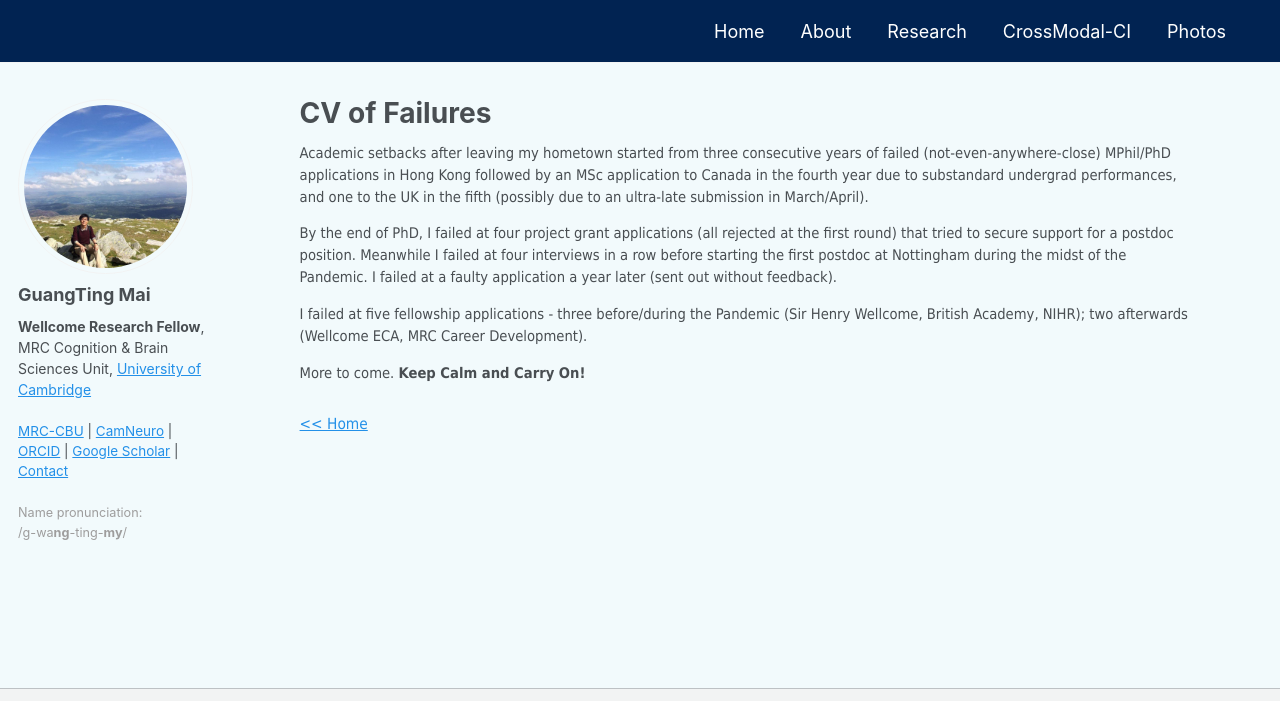
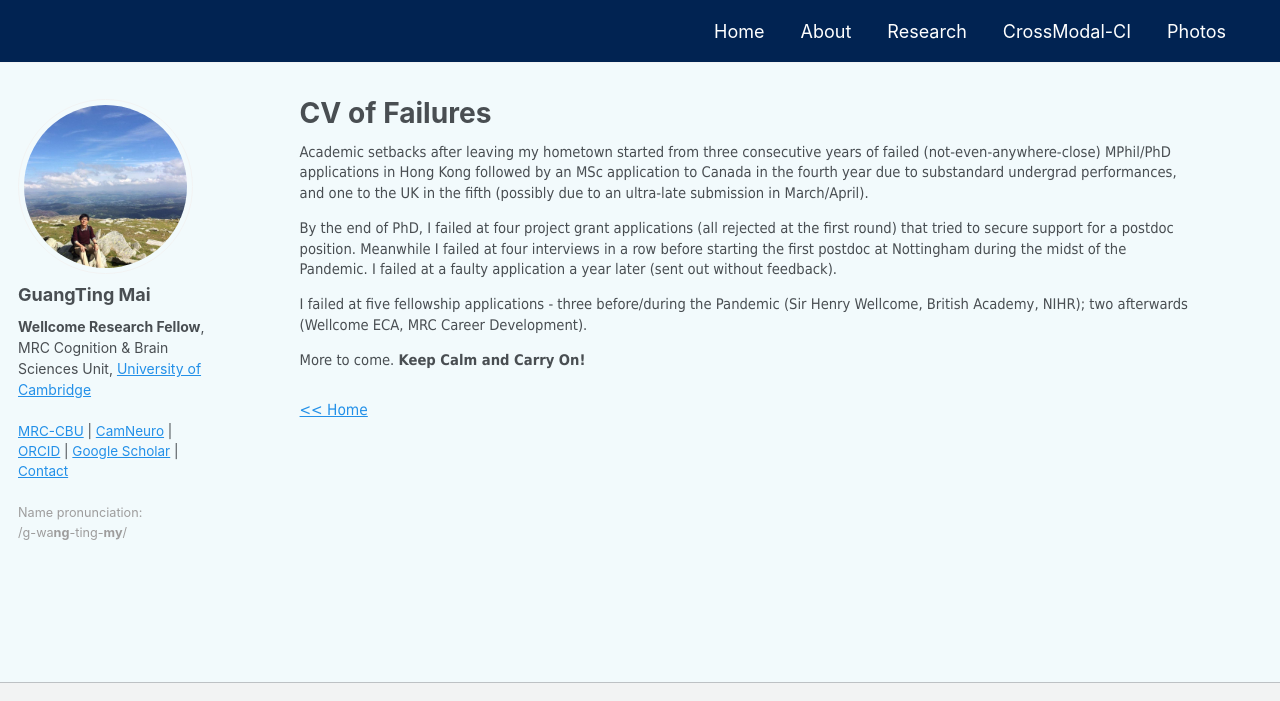
Before and after one commit to guangtingmai/guangtingmai.github.io, a Jekyll site: the page built from _pages/cv-failures.html, in a window 1280 px wide. Shown: the top 701 px of the page. Built offline with Jekyll 4.4.1, drawn with Linux system fonts in a browser that asks for light colours; grey boxes are pictures that could not be loaded.

Commit message:
Update cv-failures.html

```diff
--- a/_pages/cv-failures.html
+++ b/_pages/cv-failures.html
@@ -4,15 +4,15 @@ title: "CV of Failures"
 permalink: /cv-failures/
 author_profile: true
 ---
-<p span style="font-size:11pt;font-family: Tahoma;line-height:1.5;display:block;margin-bottom:0.2vh">Academic setbacks after leaving my hometown started from
+<p span style="font-size:11pt;font-family: Tahoma;line-height:1.4;display:block;margin-bottom:0.2vh">Academic setbacks after leaving my hometown started from
   three consecutive years of failed (not-even-anywhere-close) MPhil/PhD applications in Hong Kong followed by an MSc application to Canada in the fourth year
   due to substandard undergrad performances, and one to the UK in the fifth (possibly due to an ultra-late submission in March/April).</span></p>
-<p span style="font-size:11pt;font-family: Tahoma;line-height:1.5;display:block;margin-bottom:0.2vh">By the end of PhD, I failed at four project grant applications
+<p span style="font-size:11pt;font-family: Tahoma;line-height:1.4;display:block;margin-bottom:0.2vh">By the end of PhD, I failed at four project grant applications
   (all rejected at the first round) that tried to secure support for a postdoc position. Meanwhile I failed at four interviews in a row before starting the
   first postdoc at Nottingham during the midst of the Pandemic. I failed at a faulty application a year later (sent out without feedback).</p>
-<p span style="font-size:11pt;font-family: Tahoma;line-height:1.5;display:block;margin-bottom:0.2vh">I failed at five fellowship applications - three before/during
+<p span style="font-size:11pt;font-family: Tahoma;line-height:1.4;display:block;margin-bottom:0.2vh">I failed at five fellowship applications - three before/during
   the Pandemic (Sir Henry Wellcome, British Academy, NIHR); two afterwards (Wellcome ECA, MRC Career Development).</span></p>
-<p span style="font-size:11pt;font-family: Tahoma;line-height:1.5;display:block;margin-bottom:0.2vh">More to come. <strong>Keep Calm and Carry On!</strong></span></p>
+<p span style="font-size:11pt;font-family: Tahoma;line-height:1.4;display:block;margin-bottom:0.2vh">More to come. <strong>Keep Calm and Carry On!</strong></span></p>
 <br>
 <div style="font-size:11pt;font-family:Tahoma;line-height: 1.5;" class="navigation-row">
   <span><a href="https://guangtingmai.github.io/readme/"><< Home</a></span>
```
